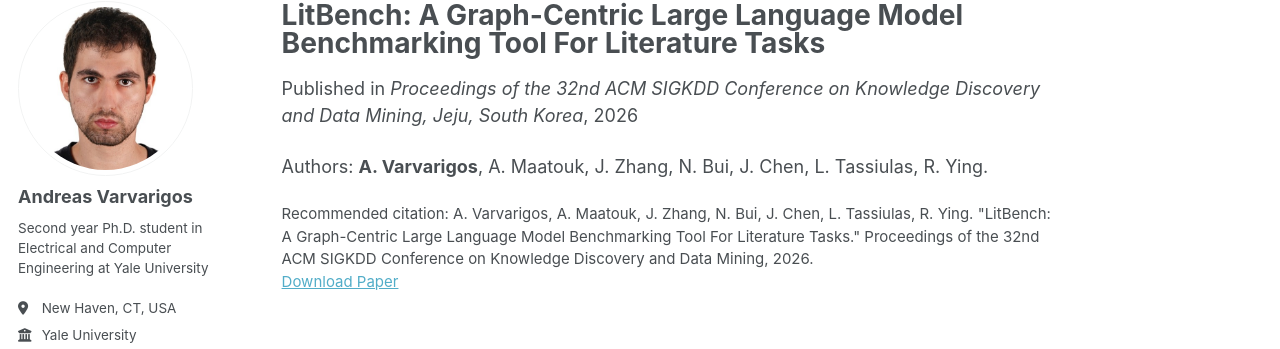
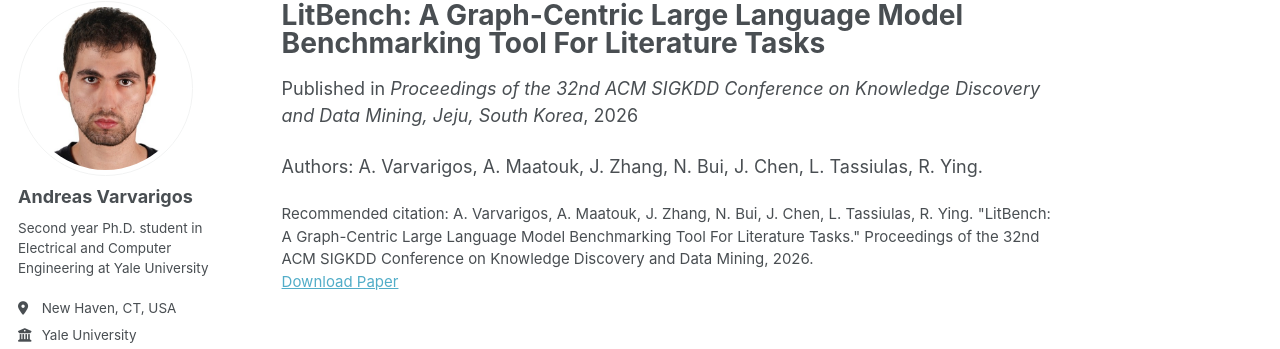
Before and after one commit to varvarigos/varvarigos.github.io, a Jekyll site: the page built from _publications/2026-01-01-litbench.md, in a window 1280 px wide. Shown: the part 98-447 px from the top of the page. Built offline with Jekyll 4.4.1, drawn with Linux system fonts in a browser that asks for light colours; some web fonts are replaced; a script bundle is joined from its source files by our own code; library files that are not in the unit come from our copies.

```diff
--- a/_publications/2026-01-01-litbench.md
+++ b/_publications/2026-01-01-litbench.md
@@ -12,4 +12,4 @@ header:
   teaser: "publications/litbench.png"
 ---
 
-Authors: **A. Varvarigos**, A. Maatouk, J. Zhang, N. Bui, J. Chen, L. Tassiulas, R. Ying.
+Authors: A. Varvarigos, A. Maatouk, J. Zhang, N. Bui, J. Chen, L. Tassiulas, R. Ying.
```
